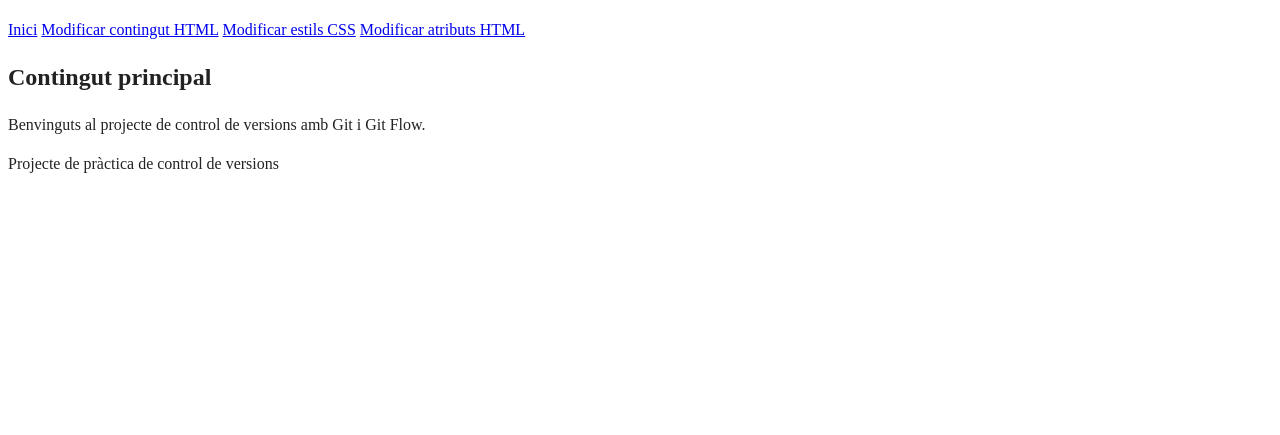
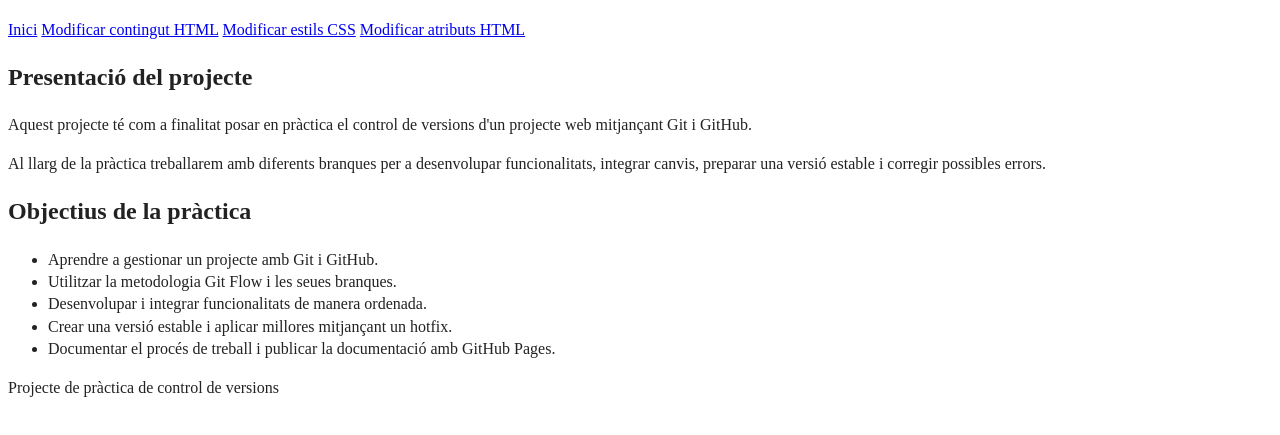
Before and after one commit to AxelTheFox/Control-de-versions, a website built with webpack: page index.html in a window 1280 px wide. Shown: the part 69-504 px from the top of the page. Built offline with nearby package versions, Linux system fonts and the light colour scheme.

Commit message:
Usuari 2: Afegir presentació i objectius del projecte. Creació de branques feature/contingutHTML i feature/atributsHTML

```diff
--- a/index.html
+++ b/index.html
@@ -33,8 +33,28 @@
     </nav>
 
     <main id="contingut">
-      <h2>Contingut principal</h2>
-      <p>Benvinguts al projecte de control de versions amb Git i Git Flow.</p>
+      <h2>Presentació del projecte</h2>
+
+      <p>
+        Aquest projecte té com a finalitat posar en pràctica el control de versions
+        d'un projecte web mitjançant Git i GitHub.
+      </p>
+
+      <p>
+        Al llarg de la pràctica treballarem amb diferents branques per a desenvolupar
+        funcionalitats, integrar canvis, preparar una versió estable i corregir
+        possibles errors.
+      </p>
+
+      <h2>Objectius de la pràctica</h2>
+
+      <ul>
+        <li>Aprendre a gestionar un projecte amb Git i GitHub.</li>
+        <li>Utilitzar la metodologia Git Flow i les seues branques.</li>
+        <li>Desenvolupar i integrar funcionalitats de manera ordenada.</li>
+        <li>Crear una versió estable i aplicar millores mitjançant un hotfix.</li>
+        <li>Documentar el procés de treball i publicar la documentació amb GitHub Pages.</li>
+      </ul>
     </main>
 
     <footer><p>Projecte de pràctica de control de versions</p></footer>
```
